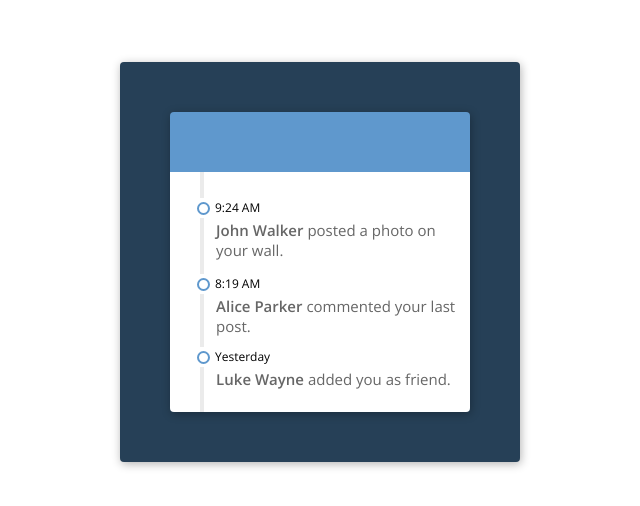
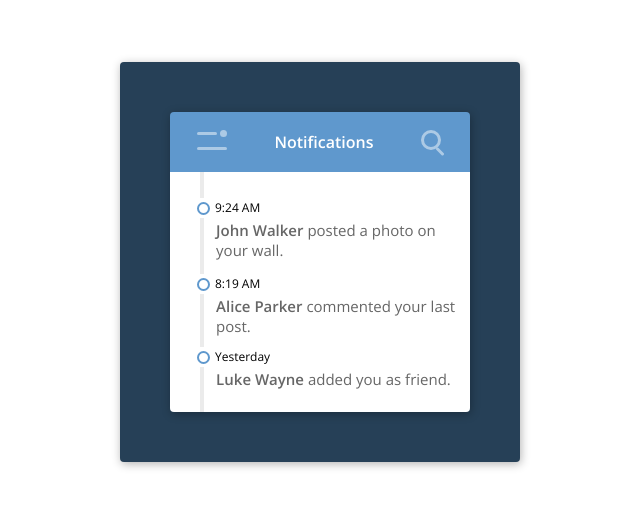
Before and after one commit to bonbj/100DaysCSSChallenge, a plain HTML site: page days/7-day-notifications/index.html in a window 1280 px wide. Shown: the part 146-652 px from the top of the page, without its empty margins (320-960 px from the left). Drawn offline with nearby package versions, Linux system fonts and the light colour scheme.

Commit message:
wip : day 7

```diff
--- a/days/7-day-notifications/index.html
+++ b/days/7-day-notifications/index.html
@@ -11,7 +11,21 @@
 <body class="display-flex">
     <main class="display-flex box">
         <section class="display-flex board box">
-            <article class="board-header"></article>
+            <article class="board-header">
+                <div class="display-flex board-header-display">
+                    <div class="board-header-btn-menu">
+                        <div class="header-btn-menu-top"></div>
+                        <div class="header-btn-menu-circle"></div>
+                        <div class="header-btn-menu-bottom"></div>
+                    </div>
+                    <div class="board-header-title">Notifications</div>
+                    <div class="board-header-btn-search">
+                        <div class="header-btn-search-circle"></div>
+                        <div class="header-btn-search-bar"></div>
+                    </div>
+                </div>
+                <input type="text" placeholder="     Search ..." class="board-header-search"></div>
+            </article>
             <article class="board-main">
                 <div class="main-line"></div>
 
@@ -45,5 +59,8 @@
             </article>
         </section>
     </main>
+
+    <script src="../../src/js/jquery-3.6.0.min.js"></script>
+    <script src="./script.js"></script>
 </body>
 </html>
--- /dev/null
+++ b/days/7-day-notifications/script.js
@@ -0,0 +1,4 @@
+$('.board-header-btn-search').click(()=> {
+    console.log('hello')
+    $('.board-header-search').toggleClass('board-header-search-active');
+});
--- a/days/7-day-notifications/style.css
+++ b/days/7-day-notifications/style.css
@@ -42,6 +42,7 @@ main {
     width: 100%;
     border-top-left-radius: 4px;
     border-top-right-radius: 4px;
+    position: relative;
 }
 
 .board-main {
@@ -115,3 +116,96 @@ main {
 .text-box:hover > * {
     color: #5F98CD;
 }
+
+.board-header-title {
+    font-weight: bold;
+    color: #ffffff;
+}
+
+.board-header-btn-menu {
+    cursor: pointer;
+    height: 25px;
+    width: 33px;
+}
+
+.header-btn-menu-top {
+    height: 3px;
+    width: 20px;
+    background-color: #ffffff7c;
+    border-radius: 3px;
+    position: absolute;
+    top: 20px;
+    left: 27px;
+}
+
+.header-btn-menu-circle {
+    height: 7px;
+    width: 7px;
+    border-radius: 50%;
+    background-color: #ffffff7c;
+    position: absolute;
+    top: 18px;
+    left: 50px;
+}
+
+.board-header-display {
+    height: 100%;
+    justify-content: space-around;
+}
+
+.header-btn-menu-bottom {
+    height: 3px;
+    width: 30px;
+    background-color: #ffffff7c;
+    border-radius: 3px;
+    position: absolute;
+    top: 35px;
+    left: 27px;
+}
+
+.board-header-btn-search {
+    position: relative;
+    cursor: pointer;
+    height: 25px;
+    width: 25px;
+}
+
+.header-btn-search-circle {
+    height: 20px;
+    width: 20px;
+    border: 3px solid #ffffff7c;
+    border-radius: 50%;
+    position: absolute;
+}
+
+.header-btn-search-bar {
+    width: 10px;
+    height: 3px;
+    border-radius: 3px;
+    background-color: #ffffff7c;
+    transform: rotate(45deg);
+    position: absolute;
+    top: 20px;
+    left: 14px;
+}
+
+.board-header-search {
+    transition: all 1s;
+    z-index: -1;
+    height: 30px;
+    opacity: 0;
+    background-color: #ffffff;
+    border: none;
+    border-radius: 30px;
+    width: 0;
+    padding: 1.2rem;
+    position: absolute;
+    top: 10px;
+    left: 15px;
+}
+
+.board-header-search-active {
+    width: 230px !important;
+    opacity: 1 !important;
+    z-index: 2;
+}
```
